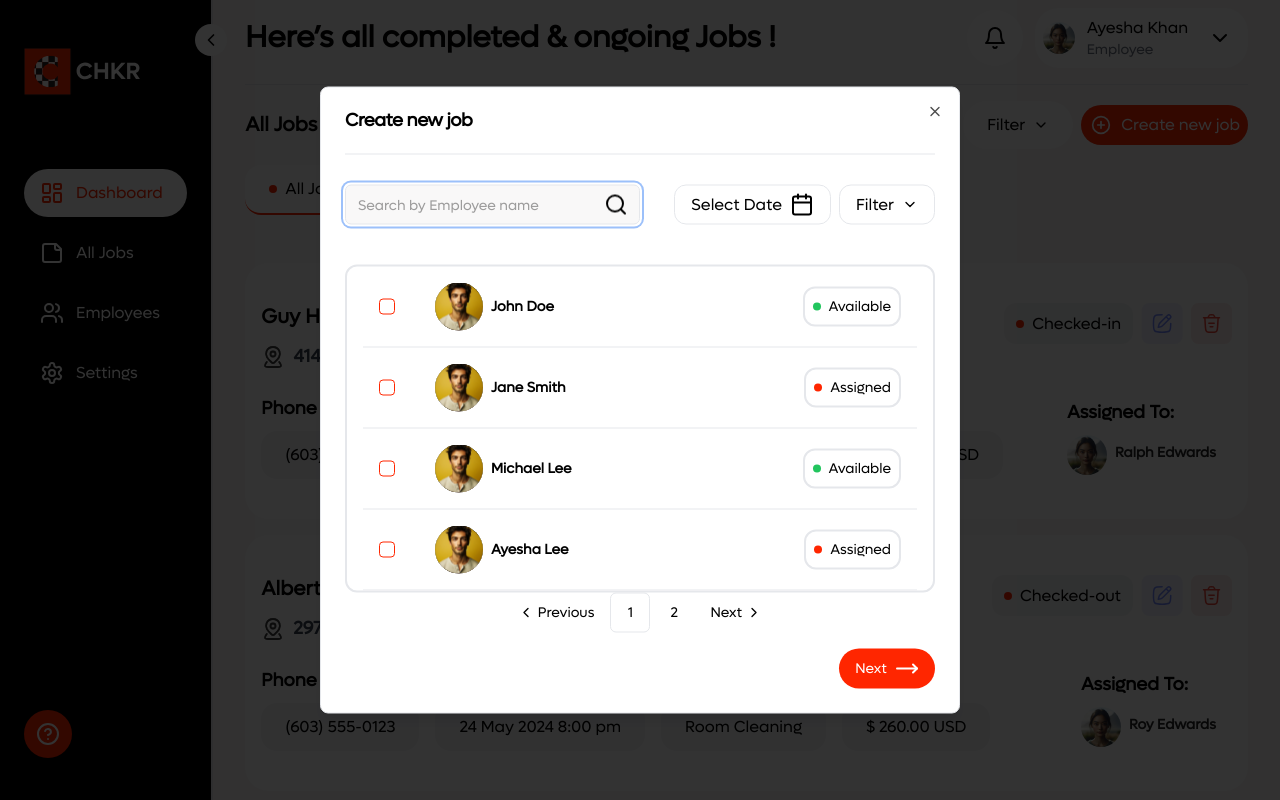
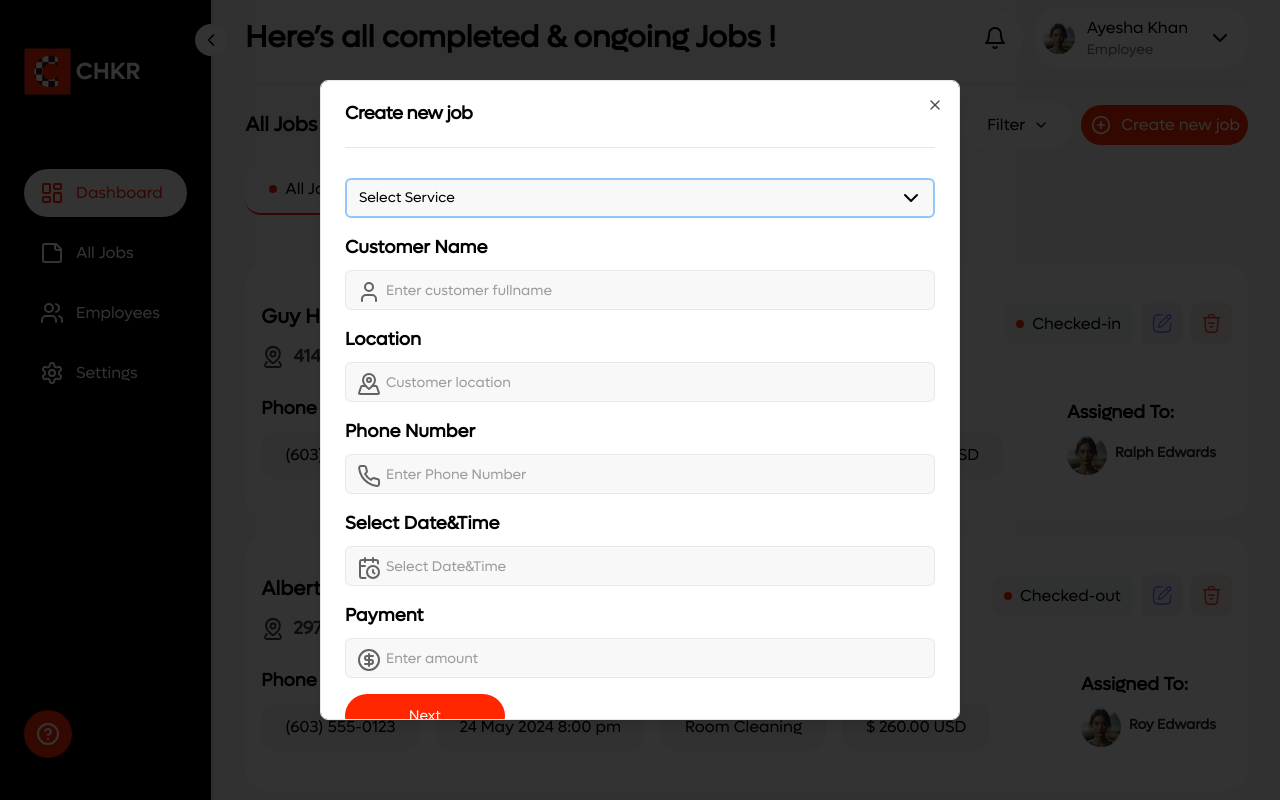
Before and after one commit to abrauf18/chkr, a Next.js app: page /company-admin/jobs in a window 1280 px wide. Both pictures are taken after a click on the button "Create new job". Built offline with nearby package versions, Linux system fonts and the light colour scheme.

Commit message:
feat: next and previous step logic and saving in local storage

```diff
--- a/components/modules/dashboard/AssignJob.tsx
+++ b/components/modules/dashboard/AssignJob.tsx
@@ -12,6 +12,8 @@ import {
   PaginationNext,
   PaginationPrevious,
 } from "@/components/ui/pagination";
+import { useFormContext } from 'react-hook-form';
+import useJobStore from '@/store/job-store';
 
 const users: { username: string; status: string }[] = [
   { username: 'John Doe', status: 'Available' },
@@ -25,7 +27,13 @@ const users: { username: string; status: string }[] = [
   // Add more users as needed
 ];
 
-export default function AssignJob() {
+export default function AssignJob({ handlePreviousStep, handleNextStep }: { handlePreviousStep: () => void; handleNextStep: () => void; }) {
+  const {
+    register,
+    formState: { errors },
+  } = useFormContext();
+
+  const { jobData, setJobData } = useJobStore();
   const itemsPerPage = 4;
   const [currentPage, setCurrentPage] = useState<number>(1);
 
@@ -102,6 +110,22 @@ export default function AssignJob() {
           onClick={() => setCurrentPage(currentPage + 1)}
         />
       </Pagination>
+      <div className="flex justify-between mt-4">
+        <Button
+          className="w-full lg:w-[10rem] bg-gray-300 font-medium py-3 px-10 rounded-3xl mr-4"
+          type="button"
+          onClick={handlePreviousStep}
+        >
+          Previous
+        </Button>
+        <Button
+          className="w-full lg:w-[10rem] bg-primary text-white font-medium py-3 px-10 rounded-3xl"
+          type="button"
+          onClick={handleNextStep}
+        >
+          Next
+        </Button>
+      </div>
     </div>
   );
 }
--- a/components/modules/dashboard/CreateJob.tsx
+++ b/components/modules/dashboard/CreateJob.tsx
@@ -1,8 +1,6 @@
 import React from 'react'
 import { Button } from '@/components/ui/button';
-import { Input } from "@/components/ui/input";
-import { Label } from "@/components/ui/label";
-import { User, CirclePlus, MapPinned, Phone, CalendarClock, CircleDollarSign, MoveRight, ChevronDown } from 'lucide-react';
+import { User, CirclePlus, MoveRight } from 'lucide-react';
 import {
   Dialog,
   DialogContent,
@@ -17,12 +15,82 @@ import CreateJobSecondStep from './CreateJobSecondStep';
 import AssignJob from './AssignJob';
 import JobPayment from './JobPayment';
 import JobDetails from './JobDetails';
-
-
-const service = ["A", "B", " C", "D"]; // Example list of company types
+import useJobStore, { Steps } from '@/store/job-store';
+import { zodResolver } from "@hookform/resolvers/zod";
+import { FormProvider, useForm } from "react-hook-form";
+import { Jobs, JobSchema } from "@/lib/types";
 
 
 export default function CreateJob() {
+  const { currentStep, setCurrentStep, jobData, setJobData } =
+    useJobStore();
+
+  const handleNextStep = () => {
+    switch (currentStep) {
+      case Steps.Create_Job_First_Step:
+        setCurrentStep(Steps.Create_Job_Second_Step);
+        break;
+      case Steps.Create_Job_Second_Step:
+        setCurrentStep(Steps.Assign_Job);
+        break;
+      case Steps.Assign_Job:
+        setCurrentStep(Steps.Payment);
+        break;
+      // case Steps.Payment:
+      //   setCurrentStep(Steps.Job_Details);
+      //   break;
+      default:
+        setCurrentStep(Steps.Create_Job_First_Step);
+        break;
+    }
+  };
+
+  const handlePreviousStep = () => {
+    setCurrentStep(Steps.Create_Job_First_Step);
+  };
+
+  const renderStep = () => {
+    switch (currentStep) {
+      case Steps.Create_Job_First_Step:
+        return (
+          <CreateJobFirstStep handleNextStep={handleNextStep} />
+        );
+      case Steps.Create_Job_Second_Step:
+        return (
+          <CreateJobSecondStep
+            handleNextStep={handleNextStep}
+            handlePreviousStep={handlePreviousStep}
+          />
+        );
+      case Steps.Assign_Job:
+        return (
+          <AssignJob
+            handleNextStep={handleNextStep}
+            handlePreviousStep={handlePreviousStep}
+          />
+        );
+      case Steps.Payment:
+        return (
+          <JobPayment
+            handleNextStep={handleNextStep}
+            handlePreviousStep={handlePreviousStep}
+          />
+        );
+      default:
+        return null;
+    }
+  };
+  const methods = useForm({
+    resolver: zodResolver(JobSchema),
+    mode: "onChange",
+    reValidateMode: "onChange",
+    defaultValues: jobData,
+  });
+  const onSubmit = (data: Jobs) => {
+    console.log(data);
+    // removeOnboardingData();
+  };
+
   return (
     <>
       <Dialog>
@@ -36,16 +104,18 @@ export default function CreateJob() {
               <hr className='my-6' />
             </DialogTitle>
             <DialogDescription className='text-black'>
+              <FormProvider  {...methods}>
+                {renderStep()}
+              </FormProvider>
+
               {/* <CreateJobFirstStep /> */}
               {/* <CreateJobSecondStep /> */}
-              <AssignJob />
-              {/* <JobPayment /> */}
-              {/* <JobDetails /> */}
             </DialogDescription>
           </DialogHeader>
-          <DialogFooter>
-            <Button type="submit" className='rounded-3xl text-white'>Next<MoveRight className='ml-2' /></Button>
-          </DialogFooter>
+          {/* <DialogFooter>
+            <Button type="submit" className='rounded-3xl text-white'>Next<MoveRight className='ml-2'
+              onSubmit={methods.handleSubmit(onSubmit)} /></Button>
+          </DialogFooter> */}
         </DialogContent>
       </Dialog>
     </>
--- a/components/modules/dashboard/CreateJobFirstStep.tsx
+++ b/components/modules/dashboard/CreateJobFirstStep.tsx
@@ -1,19 +1,69 @@
+"use client";
 import React from 'react'
 import { Input } from "@/components/ui/input";
 import { Label } from "@/components/ui/label";
-import { User, CirclePlus, MapPinned, Phone, CalendarClock, CircleDollarSign, MoveRight, ChevronDown } from 'lucide-react';
-
+import { User, MapPinned, Phone, CalendarClock, CircleDollarSign, MoveRight, ChevronDown } from 'lucide-react';
+import useJobStore from '@/store/job-store';
+import { useFormContext } from "react-hook-form";
+import { ErrorMessage } from "@hookform/error-message";
 
 const service = ["A", "B", " C", "D"]; // Example list of company types
+interface Props {
+  handleNextStep: () => void;
+}
+const CreateJobFirstStep = ({
+  handleNextStep,
+}: Props): JSX.Element => {
+  const { setJobData } = useJobStore();
+  const {
+    register,
+    trigger,
+    formState: { errors },
+    getValues,
+  } = useFormContext();
 
-export default function CreateJobFirstStep() {
+  const changeNextStep = async () => {
+    console.log("next")
+    const isValid = await trigger([
+      "customer-name",
+      "payment",
+      "phone-number",
+      "date-time",
+      "location",
+      "service",
+      "description"
+    ]);
+    if (isValid) {
+      const data = getValues([
+        "customer-name",
+        "payment",
+        "phone-number",
+        "date-time",
+        "location",
+        "service",
+        "description"
+
+      ]);
+      setJobData({
+        "customer-name": data[0],
+        "payment": data[1],
+        "phone-number": data[2],
+        "date-time": data[3],
+        location: data[4],
+        service: data[5],
+        "description": data[6],
+      });
+      handleNextStep();
+    }
+  };
+
   return (
     <>
       <div className="mb-4 w-full relative">
         <div className="relative flex items-center">
           <select
             id="service"
-            // {...register("service")}
+            {...register("service")}
             className="w-full pl-3 pr-10 py-2 bg-[#F9F8F8] border border-gray-300 rounded-md focus:outline-none focus:border-blue-300 focus:border-2 appearance-none"
           >
             <option value="">Select Service</option>
@@ -48,7 +98,7 @@ export default function CreateJobFirstStep() {
             id="customerName"
             type="text"
             placeholder="Enter customer fullname"
-          // {...register("customer-name")}
+            {...register("customer-name")}
           />
         </div>
       </div>
@@ -65,13 +115,13 @@ export default function CreateJobFirstStep() {
             id="location"
             type="text"
             placeholder="Customer location"
-          // {...register("location")}
+            {...register("location")}
           />
         </div>
         {/* <p className="text-sm text-red-500">
-{" "}
-<ErrorMessage errors={errors} name="location" />
-</p> */}
+        {" "}
+        <ErrorMessage errors={errors} name="location" />
+        </p> */}
       </div>
       <div className="mb-4 w-full relative">
         <Label htmlFor="phone" className="md:text-lg text-sm font-semibold">
@@ -86,7 +136,7 @@ export default function CreateJobFirstStep() {
             id="phone"
             type="text"
             placeholder="Enter Phone Number"
-          // {...register("phone-number")}
+            {...register("phone-number")}
           />
         </div>
         {/* <p className="text-sm text-red-500">
@@ -107,7 +157,7 @@ export default function CreateJobFirstStep() {
             id="Date and time"
             type="text"
             placeholder="Select Date&Time"
-          // {...register("Date&Timer")}
+            {...register("date-time")}
           />
         </div>
         {/* <p className="text-sm text-red-500">
@@ -128,7 +178,7 @@ export default function CreateJobFirstStep() {
             id="Payment"
             type="text"
             placeholder="Enter amount"
-          // {...register("Payment")}
+            {...register("payment")}
           />
         </div>
         {/* <p className="text-sm text-red-500">
@@ -136,6 +186,15 @@ export default function CreateJobFirstStep() {
         <ErrorMessage errors={errors} name="Payment" />
       </p> */}
       </div>
+      <button
+        className="w-full mobile:w-[10rem] md:w-[10rem] bg-primary text-white font-medium py-3 px-10 rounded-3xl"
+        type="button"
+        onClick={changeNextStep}
+      >
+        Next
+      </button>
     </>
   )
-}
+};
+
+export default CreateJobFirstStep;
--- a/components/modules/dashboard/CreateJobSecondStep.tsx
+++ b/components/modules/dashboard/CreateJobSecondStep.tsx
@@ -1,20 +1,35 @@
-"use client"
+"use client";
 import React, { useState } from 'react';
 import { Label } from "@/components/ui/label";
+import { useFormContext } from 'react-hook-form';
+import useJobStore from '@/store/job-store';
+import { Input } from '@/components/ui/input';
 
-export default function CreateJobSecondStep() {
-  const [description, setDescription] = useState<string>('');
+export default function CreateJobSecondStep({
+  handlePreviousStep,
+  handleNextStep,
+}: {
+  handlePreviousStep: () => void;
+  handleNextStep: () => void;
+}) {
+  // const [description, setDescription] = useState<string>('');
 
-  const handleDescriptionChange = (event: React.ChangeEvent<HTMLTextAreaElement>) => {
-    const value = event.target.value;
-    if (value.length <= 500) {
-      setDescription(value);
-    }
-  };
+  const {
+    register,
+    formState: { errors },
+  } = useFormContext();
+  const { jobData, setJobData } = useJobStore();
+
+  // const handleDescriptionChange = (event: React.ChangeEvent<HTMLTextAreaElement>) => {
+  //   const value = event.target.value;
+  //   if (value.length <= 500) {
+  //     setDescription(value);
+  //   }
+  // };
 
   return (
     <div className="mb-4 w-full relative">
-      <Label
+      {/* <Label
         htmlFor="description"
         className="md:text-lg text-sm font-semibold"
       >
@@ -22,17 +37,50 @@ export default function CreateJobSecondStep() {
       </Label>
       <textarea
         id="description"
-        name="description"
         placeholder='Write Something...'
         rows={4}
         cols={50}
         value={description}
-        onChange={handleDescriptionChange}
+        // onChange={handleDescriptionChange}
         maxLength={500}
         style={{ resize: 'none' }}
+        {...register("description")}
+      />
+      <div>{description.length}/500 characters</div> */}
+      <div className="mb-4 w-full relative">
+        <Label
+          htmlFor="description"
+          className="md:text-lg text-sm font-semibold"
+        >
+          Desc
+        </Label>
+        <div className="relative flex items-center">
+          {/* <span className="absolute left-3 top-1/2 transform -translate-y-1/2 h-5 w-5 text-gray-400">
+            <User color='#636363' />
+          </span> */}
+          <Input
+            className="pl-10 bg-[#F9F8F8]"
+            id="description"
+            type="text"
+            placeholder="Enter customer fullname"
+            {...register("description")}
+          />
+        </div>
+      </div>
+      <button
+        className="w-full lg:w-[10rem] bg-gray-300 font-medium py-3 px-10 rounded-3xl"
+        type="button"
+        onClick={handlePreviousStep}
       >
-        {description.length}/500 characters
-      </textarea>
+        Previous
+      </button>
+      <button
+        className="w-full mobile:w-[10rem] md:w-[10rem] bg-primary text-white font-medium py-3 px-10 rounded-3xl"
+        type="button"
+        onClick={handleNextStep}
+      >
+        Next
+      </button>
     </div>
   );
 }
--- a/components/modules/dashboard/JobPayment.tsx
+++ b/components/modules/dashboard/JobPayment.tsx
@@ -3,6 +3,10 @@ import Image from 'next/image';
 import { Checkbox } from '@/components/ui/checkbox';
 import { Input } from "@/components/ui/input";
 import { DollarSign } from 'lucide-react';
+import { useFormContext } from 'react-hook-form';
+import useJobStore from '@/store/job-store';
+import { Button } from '@/components/ui/button';
+
 const users: { username: string; status: string }[] = [
   { username: 'John oe', status: 'Available' },
   { username: 'Jane Smith', status: 'Assigned' },
@@ -14,7 +18,13 @@ const users: { username: string; status: string }[] = [
   { username: 'Ayesha ', status: 'Assigned' },
   // Add more users as needed
 ];
-export default function JobPayment() {
+export default function JobPayment({ handlePreviousStep, handleNextStep }: { handlePreviousStep: () => void; handleNextStep: () => void; }) {
+  const {
+    register,
+    formState: { errors },
+  } = useFormContext();
+  const { jobData, setJobData } = useJobStore();
+
   return (
     <div className='overflow-y-auto max-h-[400px] mt-10 border-2 rounded-xl'>
       {users.map((user) => (
@@ -45,6 +55,22 @@ export default function JobPayment() {
           <hr />
         </div>
       ))}
+      <div className="flex justify-between mt-4">
+        <Button
+          className="w-full lg:w-[10rem] bg-gray-300 font-medium py-3 px-10 rounded-3xl mr-4"
+          type="button"
+          onClick={handlePreviousStep}
+        >
+          Previous
+        </Button>
+        <Button
+          className="w-full lg:w-[10rem] bg-primary text-white font-medium py-3 px-10 rounded-3xl"
+          type="button"
+          onClick={handleNextStep}
+        >
+          Next
+        </Button>
+      </div>
     </div>
   )
 }
--- a/components/modules/onboarding/onboarding.tsx
+++ b/components/modules/onboarding/onboarding.tsx
@@ -1,6 +1,6 @@
 "use client";
 
-import React, { useEffect } from "react";
+import React from "react";
 import CompanyInformation from "@/components/modules/onboarding/company-information";
 import Navbar from "@/components/shared/navbar";
 import useOnboardingStore, { Steps } from "@/store/onboarding-store";
```
